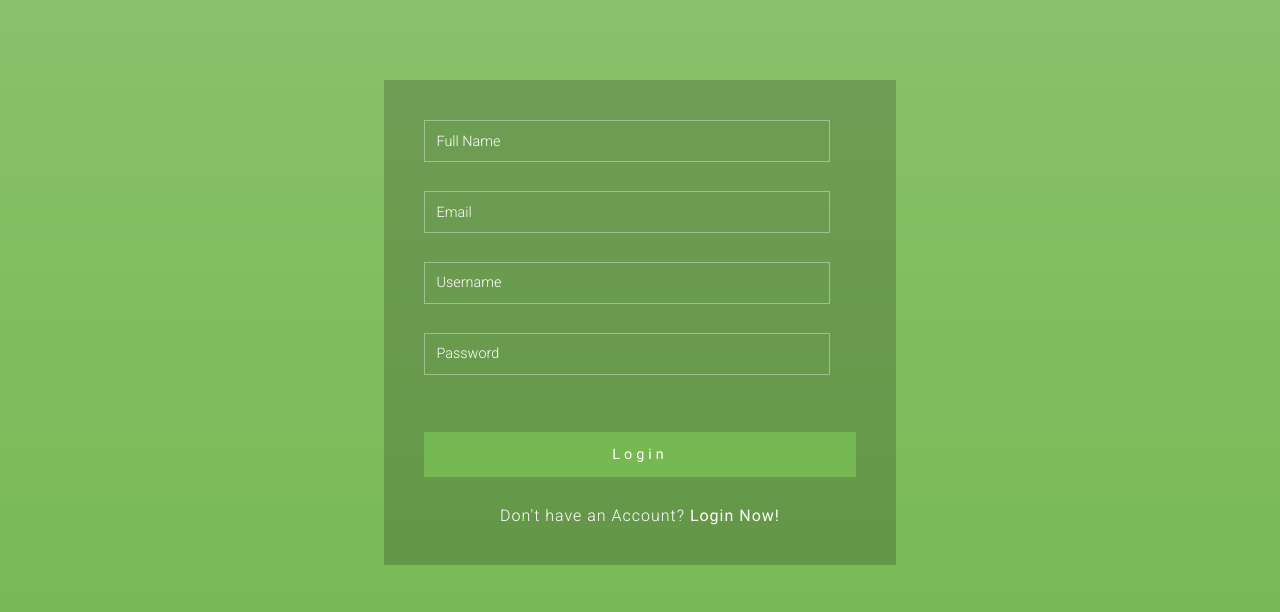
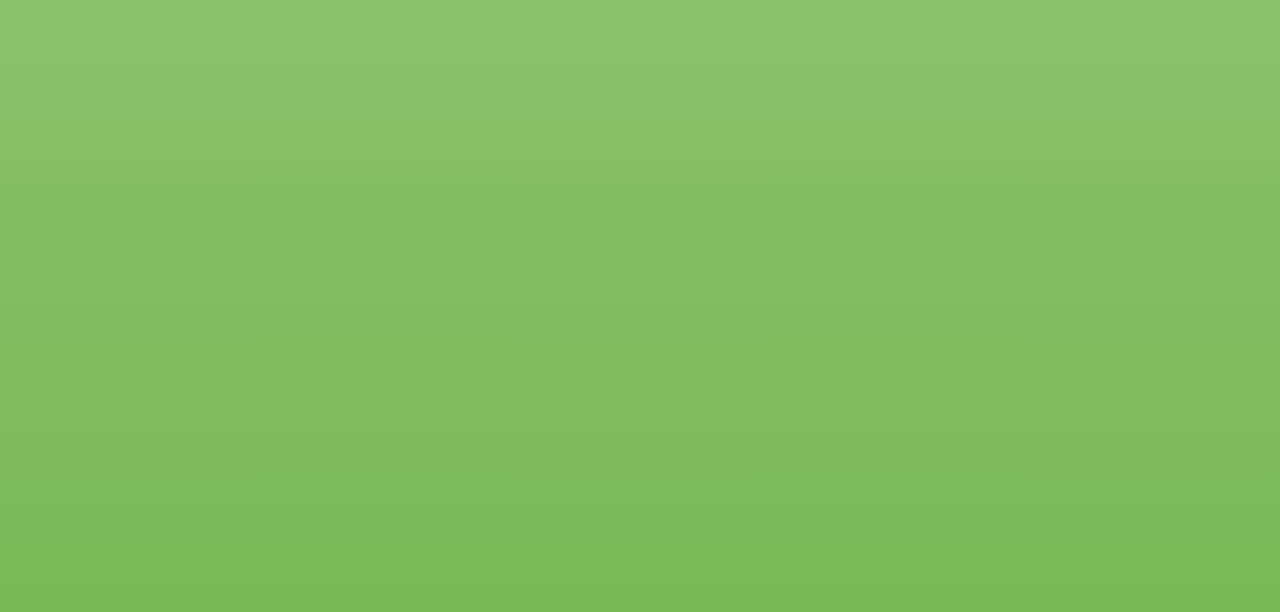
Before and after one commit to Franz090/Municipal, a PHP site: page / in a window 1280 px wide. Shown: the part 104-716 px from the top of the page. Run offline with PHP 8.4, Linux system fonts and the light colour scheme; some libraries are stand-ins or nearby versions.

Commit message:
Update index.php

```diff
--- a/index.php
+++ b/index.php
@@ -365,24 +365,7 @@ $(document).ready(function(){
 </head>
 <body>
 	<!-- main -->
-	<div class="main-w3layouts wrapper">
-		<!-- <h1>Creative SignUp Form</h1> -->
-		<div class="main-agileinfo">
-			<div class="agileits-top">
-				<form action="#" method="post">
-					<input class="text" type="text" name="name" placeholder="Full Name" required="">
-					<input class="email" type="email" name="email" placeholder="Email" required="">
-					<input class="text" type="text" name="username" placeholder="Username" required="">
-					<input class="text w3lpass" type="text" name="password" placeholder="Password" required="">
-					<div class="wthree-text">
 
-						<div class="clear"> </div>
-					</div>
-					<input  type="submit" name="submit" value="Login">
-				</form>
-				<p>Don't have an Account? <a href="login.php"> Login Now!</a></p>
-			</div>
-		</div>
 		<!-- copyright -->
 		<!-- <div class="colorlibcopy-agile">
 			<p>© 2018 Colorlib Signup Form. All rights reserved | Design by <a href="https://colorlib.com/" target="_blank">Colorlib</a></p>
```
